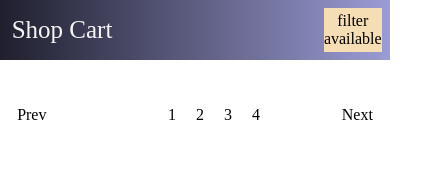
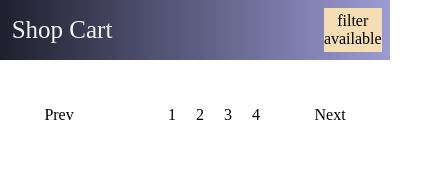
Before and after one commit to rohitanand11/shopCart, a React (Create React App) app: page / in a window 390 px wide. Shown: the top 190 px of the page, 445 px wide, since content can reach past the window. Built offline with nearby package versions, Linux system fonts and the light colour scheme.

Commit message:
fixed the pagination tab for responsiveness.

```diff
--- a/src/components/paginationTab/PaginationTab.module.scss
+++ b/src/components/paginationTab/PaginationTab.module.scss
@@ -1,11 +1,7 @@
-.PaginationTab{
-    display: flex;
-    flex-direction: row;
-    justify-content: center;
-    align-items: center;
+
 
     .Pages{
-        min-width:499px ;
+        max-width:100% ;
         display: flex;
         flex-direction: row;
         justify-content: space-evenly;
@@ -25,4 +21,3 @@
             cursor:grab;
         }
     }
-}
```
